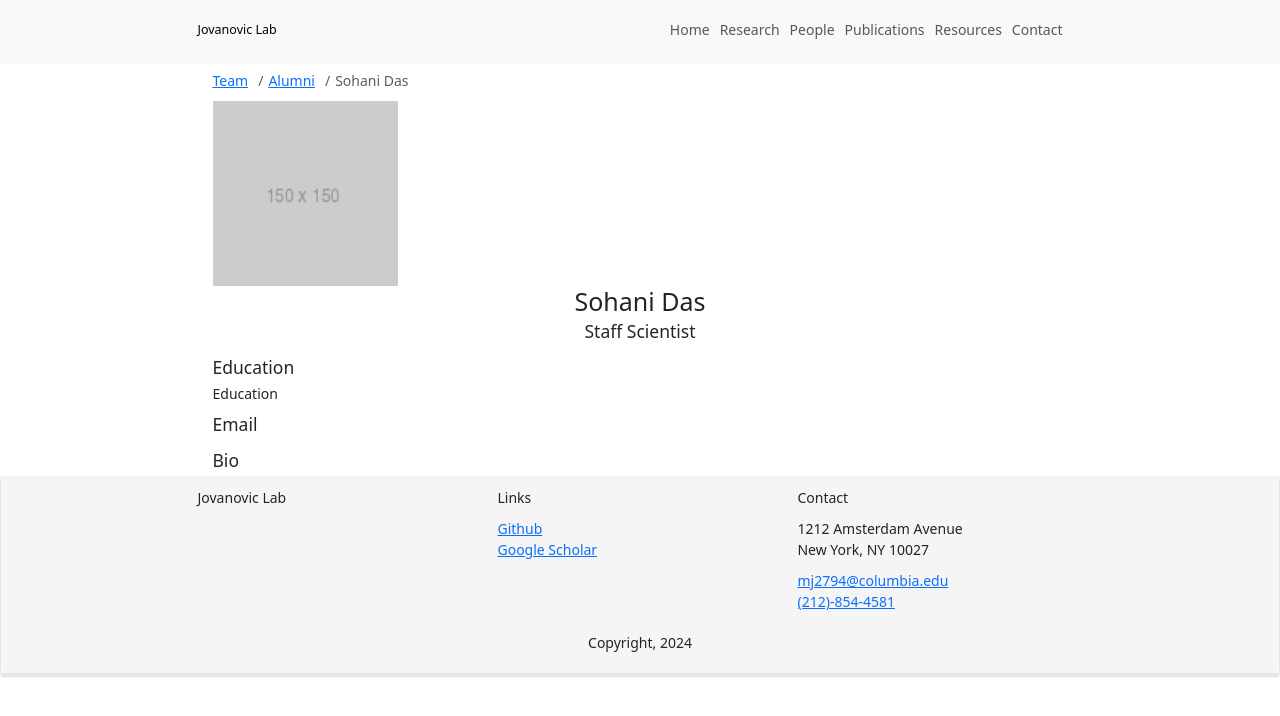
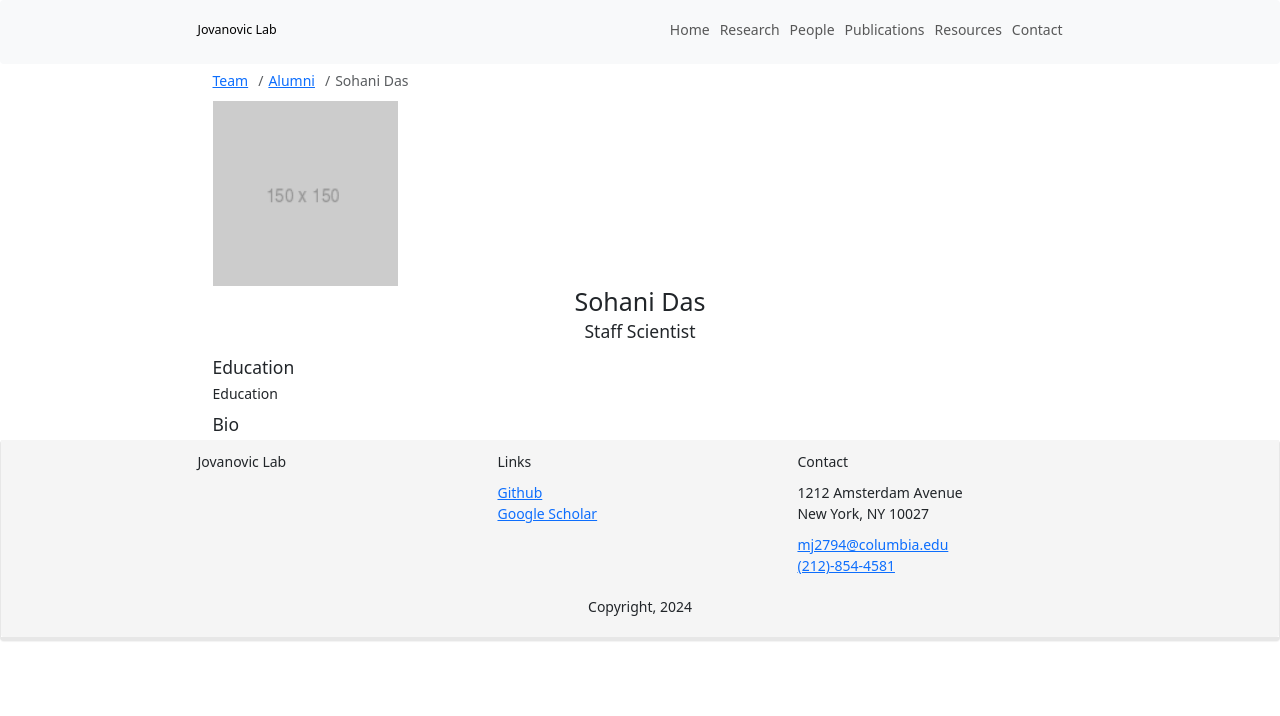
Before and after one commit to mjlab-Columbia/mjlab-columbia.github.io, a Jekyll site: the page built from _pages/_posts/2019-01-01-sohani-das.md, in a window 1280 px wide. Shown: the top 716 px of the page. Built offline with Jekyll 4.4.1, drawn with Linux system fonts in a browser that asks for light colours; nearby versions of some CDN libraries.

Commit message:
Don't show email header unless email is listed on markdown page

```diff
--- a/_layouts/member.html
+++ b/_layouts/member.html
@@ -103,6 +103,7 @@ layout: default
     </ul>
   </div>
 
+  {% if page.email %}
   <!-- Email -->
   <div class="row">
     <h3>Email</h3>
@@ -112,6 +113,7 @@ layout: default
       {% endfor %}
     </ul>
   </div>
+  {% endif %}
 
   <!-- Bio -->
   <div class="row">
```
